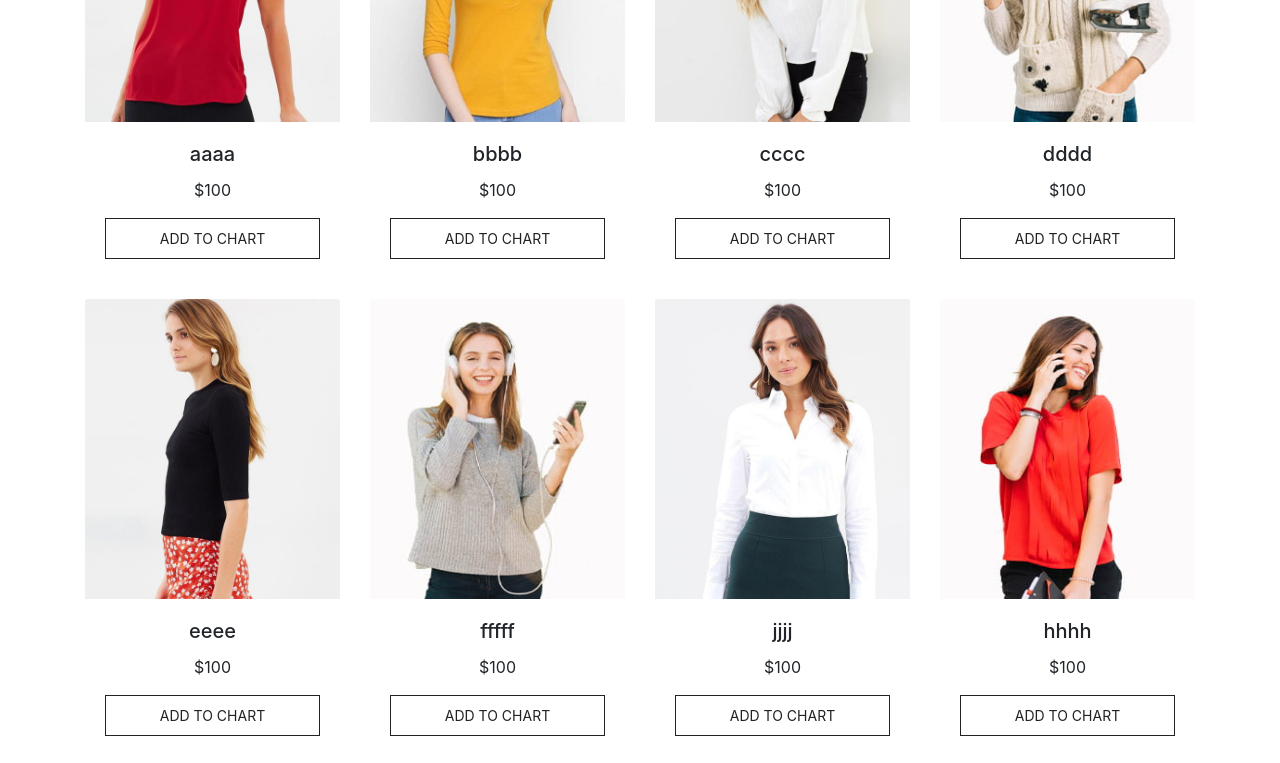
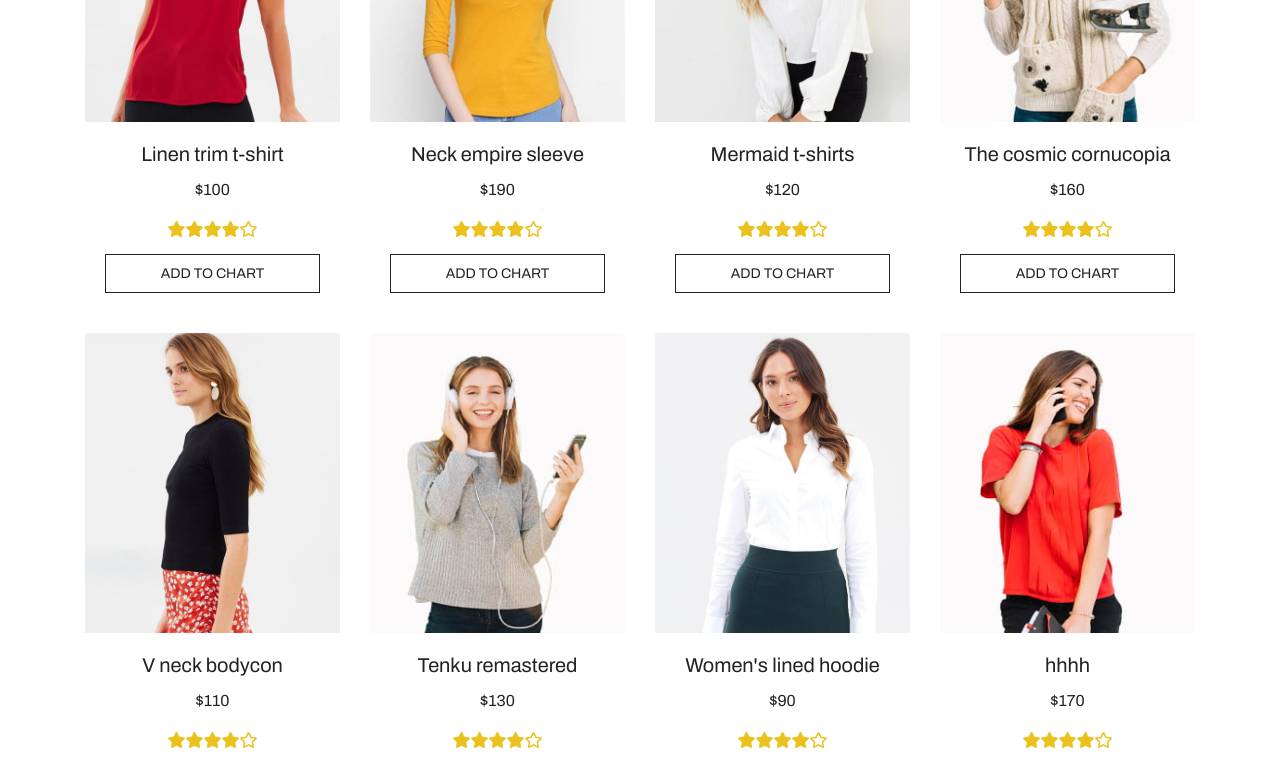
Before and after one commit to Mohamedsol/Ecommerce, a React (Create React App) app: page /products in a window 1280 px wide. Shown: the part 960-1723 px from the top of the page. Built offline with nearby package versions, Linux system fonts and the light colour scheme.

Commit message:
Products style

```diff
--- a/public/index.html
+++ b/public/index.html
@@ -5,9 +5,10 @@
     <link rel="icon" href="%PUBLIC_URL%/favicon.ico" />
     <meta name="viewport" content="width=device-width, initial-scale=1" />
     <meta name="theme-color" content="#000000" />
+    <link rel='stylesheet' id='fontawesome-css' href='https://use.fontawesome.com/releases/v5.0.1/css/all.css?ver=4.9.1' type='text/css' media='all' />
+
     <link rel="stylesheet" href="https://stackpath.bootstrapcdn.com/font-awesome/4.7.0/css/font-awesome.min.css" />
     <link rel="stylesheet" href="https://stackpath.bootstrapcdn.com/bootstrap/4.4.1/css/bootstrap.min.css" integrity="sha384-Vkoo8x4CGsO3+Hhxv8T/Q5PaXtkKtu6ug5TOeNV6gBiFeWPGFN9MuhOf23Q9Ifjh" crossorigin="anonymous">
-
     <meta
       name="description"
       content="Web site created using create-react-app"
@@ -43,6 +44,8 @@
       To create a production bundle, use `npm run build` or `yarn build`.
     -->
   </body>
+
+  </script>
   <script src="https://code.jquery.com/jquery-3.4.1.slim.min.js" integrity="sha384-J6qa4849blE2+poT4WnyKhv5vZF5SrPo0iEjwBvKU7imGFAV0wwj1yYfoRSJoZ+n" crossorigin="anonymous"></script>
   <script src="https://cdn.jsdelivr.net/npm/popper.js@1.16.0/dist/umd/popper.min.js" integrity="sha384-Q6E9RHvbIyZFJoft+2mJbHaEWldlvI9IOYy5n3zV9zzTtmI3UksdQRVvoxMfooAo" crossorigin="anonymous"></script>
   <script src="https://stackpath.bootstrapcdn.com/bootstrap/4.4.1/js/bootstrap.min.js" integrity="sha384-wfSDF2E50Y2D1uUdj0O3uMBJnjuUD4Ih7YwaYd1iqfktj0Uod8GCExl3Og8ifwB6" crossorigin="anonymous"></script>
--- a/src/Api/products.json
+++ b/src/Api/products.json
@@ -1,7 +1,7 @@
 [
     {
         "id":1,
-        "name": "aaaa",
+        "name": "Linen trim t-shirt",
         "price": 100,
         "image":"/images/1.jpg",
         "description": "Lorem ipsum dolor sit amet, consectetur adipiscing elit, sed do eiusmod"
@@ -9,60 +9,72 @@
 
     {
         "id":2,
-        "name": "bbbb",
-        "price": 100,
+        "name": "Neck empire sleeve",
+        "price": 190,
         "image":"/images/2.jpg",
         "description": "Lorem ipsum dolor sit amet, consectetur adipiscing elit, sed do eiusmod"
     },
 
     {
         "id":3,
-        "name": "cccc",
-        "price": 100,
+        "name": "Mermaid t-shirts",
+        "price": 120,
         "image":"/images/3.jpg",
         "description": "Lorem ipsum dolor sit amet, consectetur adipiscing elit, sed do eiusmod"
     },
 
     {"id":4,
-        "name": "dddd",
-        "price": 100,
+        "name": "The cosmic cornucopia",
+        "price": 160,
         "image":"/images/7.jpg",
         "description": "Lorem ipsum dolor sit amet, consectetur adipiscing elit, sed do eiusmod"
     },
     {"id":5,
-        "name": "eeee",
-        "price": 100,
+        "name": "V neck bodycon",
+        "price": 110,
         "image":"/images/5.jpg",
         "description": "Lorem ipsum dolor sit amet, consectetur adipiscing elit, sed do eiusmod"
     },
     {"id":6,
-        "name": "fffff",
-        "price": 100,
+        "name": "Tenku remastered",
+        "price": 130,
         "image":"/images/6.jpg",
         "description": "Lorem ipsum dolor sit amet, consectetur adipiscing elit, sed do eiusmod"
     },
     {"id":7,
-        "name": "jjjj",
-        "price": 100,
+        "name": "Women's lined hoodie",
+        "price": 90,
         "image":"/images/4.jpg",
         "description": "Lorem ipsum dolor sit amet, consectetur adipiscing elit, sed do eiusmod"
     },
     {"id":8,
         "name": "hhhh",
-        "price": 100,
+        "price": 170,
         "image":"/images/8.jpg",
         "description": "Lorem ipsum dolor sit amet, consectetur adipiscing elit, sed do eiusmod"
     },
     {"id":9,
-        "name": "iiii",
-        "price": 100,
+        "name": "chino polo",
+        "price": 200,
         "image":"/images/9.jpg",
         "description": "Lorem ipsum dolor sit amet, consectetur adipiscing elit, sed do eiusmod"
     },
     {"id":10,
-        "name": "kkkk",
+        "name": "Tenku remastered",
         "price": 100,
         "image":"/images/10.jpg",
+        "description": "Lorem ipsum dolor sit amet, consectetur adipiscing elit, sed do eiusmod"
+    },
+    {"id":11,
+        "name": "V neck bodycon",
+        "price": 110,
+        "image":"/images/11.jpg",
+        "description": "Lorem ipsum dolor sit amet, consectetur adipiscing elit, sed do eiusmod"
+    },
+    {"id":12,
+        "name": "Tenku remastered",
+        "price": 130,
+        "image":"/images/12.jpg",
         "description": "Lorem ipsum dolor sit amet, consectetur adipiscing elit, sed do eiusmod"
     }
 
--- a/src/Components/ProductItem.js
+++ b/src/Components/ProductItem.js
@@ -10,6 +10,13 @@ export default function ProductItem(props){
                 <div className="card-body ">
                     <h5 className="card-title" style={{textAlign: "center"}}>{product.name}</h5>
                     <p className="card-text" style={{textAlign: "center"}}>${product.price}</p>
+                    <div class="rating">
+                        <i class="fas fa-star"></i>
+                        <i class="fas fa-star"></i>
+                        <i class="fas fa-star"></i>
+                        <i class="fas fa-star"></i>
+                        <i class="far fa-star"></i>
+                    </div>
                     <a href={"/products/" + product.id} className="btn Product-btn d-block" >Add to chart</a>
                 </div>
             </div>
--- a/src/index.css
+++ b/src/index.css
@@ -1,4 +1,8 @@
+@import url('https://fonts.googleapis.com/css?family=Archivo&display=swap');
 
+body {
+    font-family: "Archivo", sans-serif;
+}
 .Nav-1{
     width: 70%;
     margin: auto;
@@ -38,6 +42,10 @@ bottom: 128px;
 
 .card-img, .card-img-bottom, .card-img-top {
     height: 300px;
+}
+.card-body h5, p {
+    color: #222222;
+    font-weight: 580;
 }
 
 .carousel-item img {
@@ -134,3 +142,29 @@ bottom: 128px;
     height: 12px;
     border: 1px solid #222222;
 }
+
+.rating {
+    margin-bottom: 12px;
+    color: #eac11d;
+    text-align: center;
+}
+
+.rating .fa, .fas {
+    font-weight: 900;
+}
+.rating.fa, .far, .fas {
+    font-family: "Font Awesome 5 Free";
+
+}
+.fa, .fab, .fal, .far, .fas {
+    -moz-osx-font-smoothing: grayscale;
+    -webkit-font-smoothing: antialiased;
+    display: inline-block;
+    font-style: normal;
+    font-variant: normal;
+    text-rendering: auto;
+    line-height: 1;
+}
+.fa-star:before {
+    content: "\F005";
+}
--- a/src/pages/Home.js
+++ b/src/pages/Home.js
@@ -2,10 +2,9 @@ import React from 'react';
 import Arousel from '../Components/Carousel'
 import Deal from '../Components/Deal'
 
+
 export default function Home(){
     return (
-        <div>
         <Arousel />
-        </div>
     )
 }
--- a/src/pages/Navbar.js
+++ b/src/pages/Navbar.js
@@ -6,9 +6,9 @@ export default function Navbar() {
   return (
     <div className="Nav-1">
       <nav className="navbar navbar-expand-lg navbar-light sticky-top">
-        <a className="navbar-brand text-danger" href="#">
+        <Link className="navbar-brand text-danger" to="/">
           <b>M</b>o<b>H</b>ao
-        </a>
+        </Link>
         <button
           className="navbar-toggler"
           type="button"
--- a/src/pages/Products.js
+++ b/src/pages/Products.js
@@ -42,7 +42,7 @@ export default class Products extends React.Component{
             <div className="container">
             <div className="row">
            {this.state.products.map(product =>
-            <div className={"col-6  col-md-3"} key={product.id}>
+            <div className={"col-6  col-md-4 col-lg-3"} key={product.id}>
                 <ProductItem product={product} />
             </div>
             )}
```
Also changed, not shown: public/Images/12.jpg (added).
